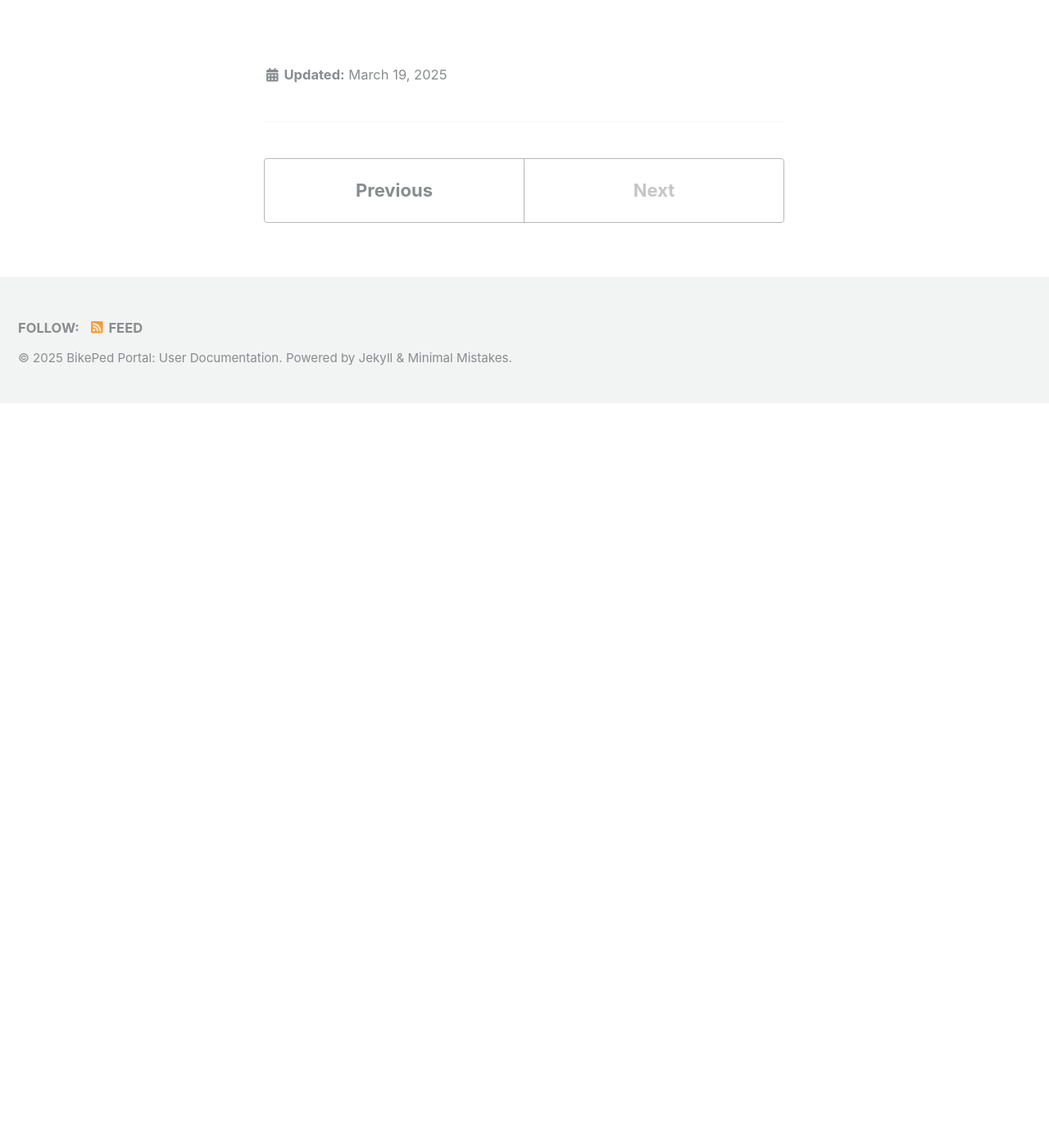
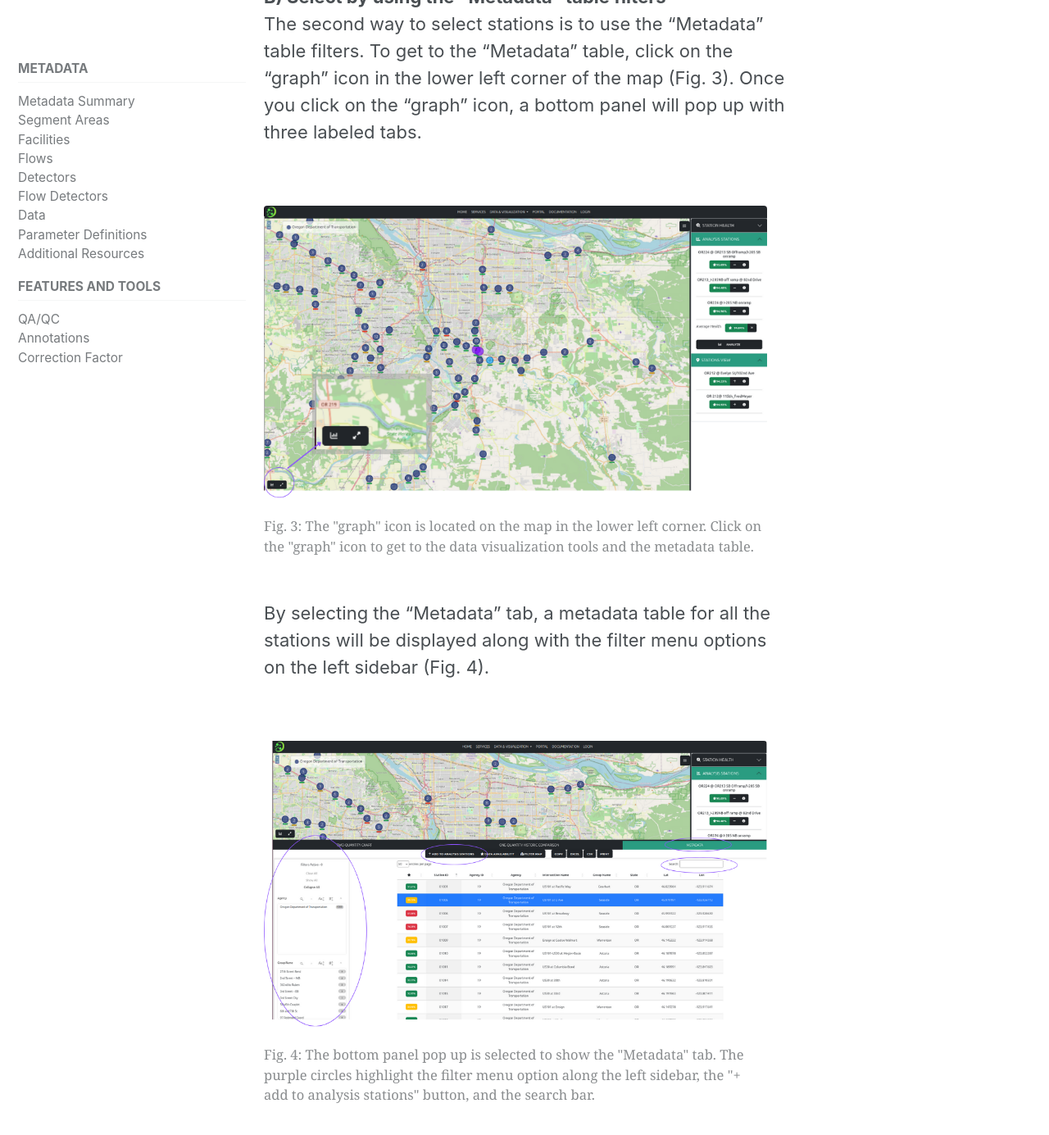
Before and after one commit to PSUTrec/documentation, a Jekyll site: the page built from _documents/push-button.md, in a window 1280 px wide and 1400 px high, scrolled down 2567 px. Shown: the top 1385 px of the window at 82% size. Built offline with Jekyll 4.4.1, drawn with Linux system fonts in a browser that asks for light colours; nearby versions of some CDN libraries; before the commit the page ends 3059 px from its top, so only the background shows below that; some of the changed text lies outside the part shown.

Commit message:
add metadata figs and complete metadata and station selection step

```diff
--- a/_documents/push-button.md
+++ b/_documents/push-button.md
@@ -20,6 +20,23 @@ The map viewing boundary is set at the state level. The number within each circl
 From the "Stations View" sidebar, click on the "+" to add it to the "Analysis Stations" for futher analysis and visualizations (Fig. 2). The selected stations for further analysis will change the circle icons on the map from blue to purple. To unselect a station from the "Analysis Stations", click the "-" button located under the station name.
 
 <figure class="align-left">
-    <img src="{{ site.url }}{{ site.baseurl }}/assets/images/push-fig2.png" alt="">
+    <img src="{{ site.url }}{{ site.baseurl }}/assets/images/push-fig2.png" alt="" width="500">
     <figcaption>Fig. 2: Within the purple box on the map, the selected "Analysis Stations" are highlighted in purple and the selected "Stations View" are highlighted in light blue. The right sidebar shows the lists of the selected "Analysis Stations" and "Stations View"; note the "+" or "-" buttons under the station names. </figcaption>
 </figure>
+
+__B) Select by using the "Metadata" table filters__
+The second way to select stations is to use the "Metadata" table filters. To get to the "Metadata" table, click on the "graph" icon in the lower left corner of the map (Fig. 3). Once you click on the "graph" icon, a bottom panel will pop up with three labeled tabs.
+
+<figure class="align-left">
+    <img src="{{ site.url }}{{ site.baseurl }}/assets/images/push-fig3.png" alt="" width="500">
+    <figcaption>Fig. 3: The "graph" icon is located on the map in the lower left corner. Click on the "graph" icon to get to the data visualization tools and the metadata table. </figcaption>
+</figure>
+
+By selecting the "Metadata" tab, a metadata table for all the stations will be displayed along with the filter menu options on the left sidebar (Fig. 4).
+
+<figure class="align-left">
+    <img src="{{ site.url }}{{ site.baseurl }}/assets/images/push-fig4.png" alt="" width="500">
+    <figcaption>Fig. 4: The bottom panel pop up is selected to show the "Metadata" tab. The purple circles highlight the filter menu option along the left sidebar, the "+ add to analysis stations" button, and the search bar.</figcaption>
+</figure>
+
+The bottom panel can be expanded moving the mouse cursor to the upper edge of the panel and then clicking to drag the panel up or down. You can either use the search window located in the upper right of the metadata panel, or use the filter options on the left sidebar of the panel to find the stations of interest. To add stations from the metadata table to the "Analysis Station" selection, click on the "+ add to analysis stations" button located at along the top border of the panel. You will also notice additional options to display the selected stations on the map, examine the data availability, and to download the metadata table in a variety of formats.
```
Also changed, not shown: other parts of _documents/push-button.md (+2 -2 lines), assets/images/push-fig2.png, assets/images/push-fig3.png (added), assets/images/push-fig4.png (added).
